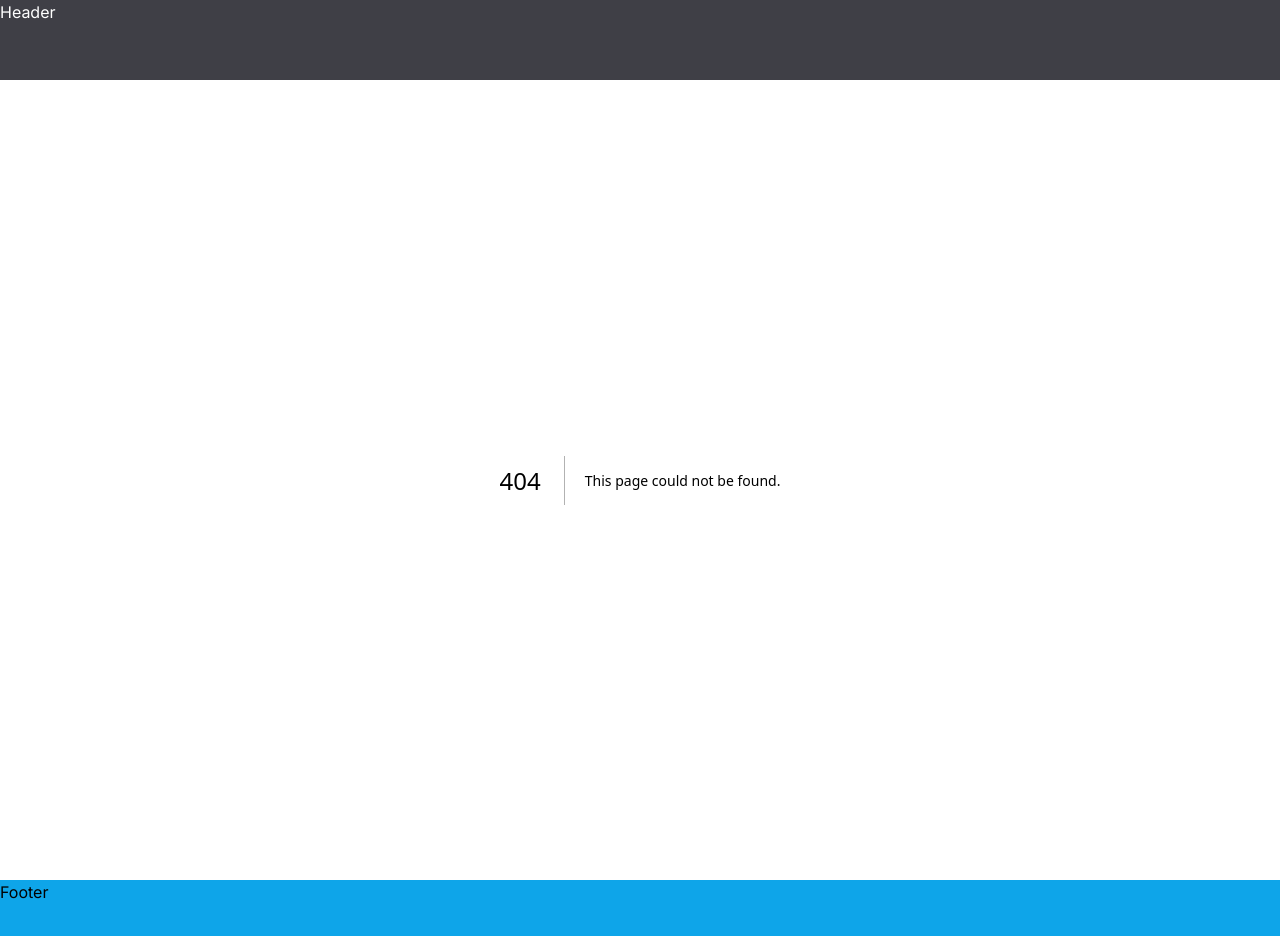
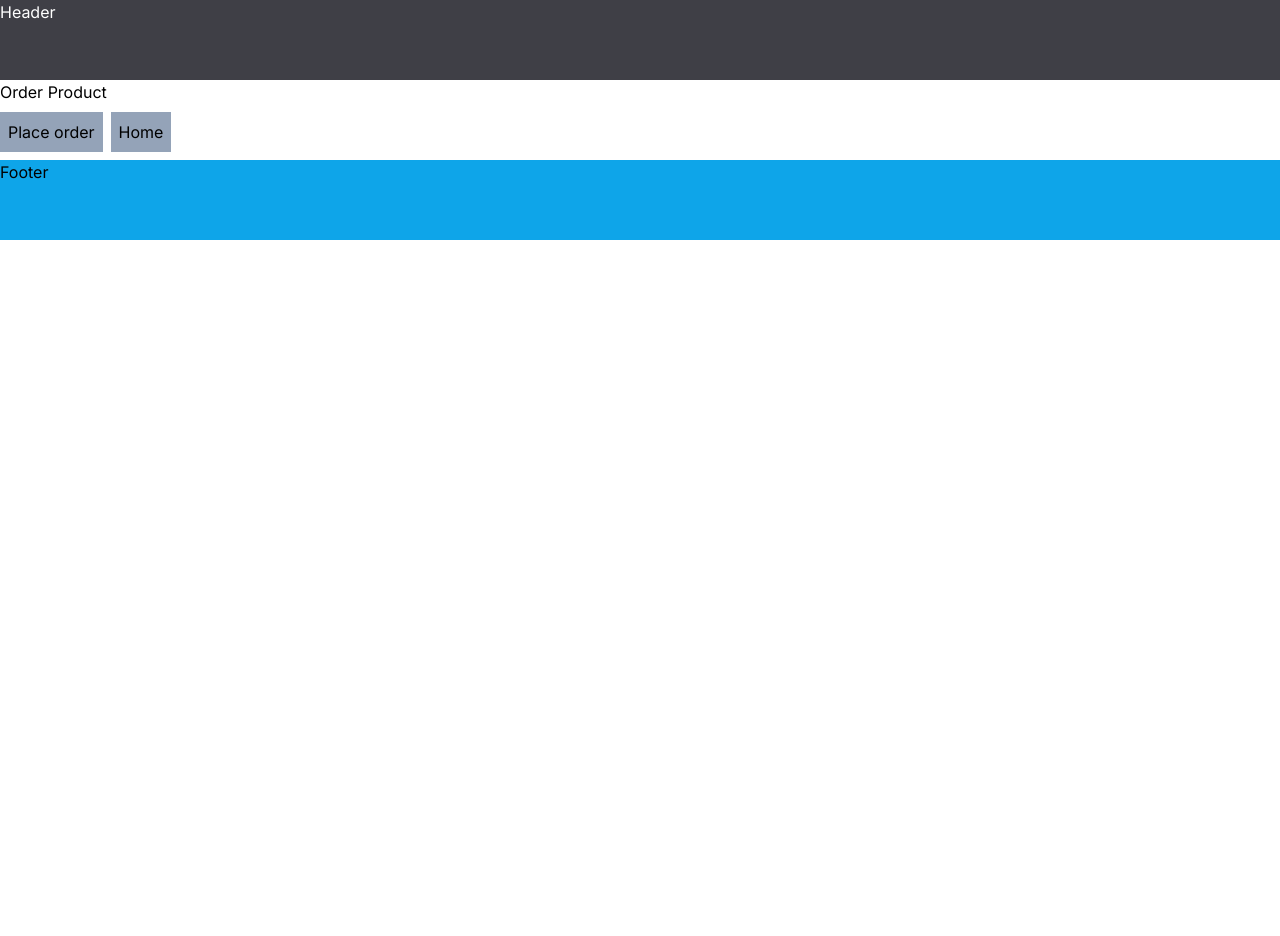
Before and after one commit to junaidsyed-1/L-Next.js, a Next.js app: page /order-product in a window 1280 px wide. Before the commit this address had no page. Shown: the top 936 px of the page. After the commit the page ends 800 px from the top, so only its background shows below. Built offline with nearby package versions, Linux system fonts and the light colour scheme.

Commit message:
using Link and useRouter

```diff
--- /dev/null
+++ b/app/order-product/page.jsx
@@ -0,0 +1,24 @@
+"use client";
+import Link from "next/link";
+import { useRouter } from "next/navigation";
+
+export default function OrderProduct() {
+  const router = useRouter();
+
+  const handleClick = () => {
+    console.log("Placing your order");
+    router.push("/");
+  };
+
+  return (
+    <>
+      <h1>Order Product</h1>
+      <button className="bg-slate-400 p-2 my-2" onClick={handleClick}>
+        Place order
+      </button>
+      <Link href="/">
+        <button className="bg-slate-400 p-2 m-2">Home</button>
+      </Link>
+    </>
+  );
+}
--- a/app/page.jsx
+++ b/app/page.jsx
@@ -8,6 +8,11 @@ export default function Home() {
           Go to server/users
         </button>
       </Link>
+      <Link href="/order-product">
+        <button className="bg-red-700 p-2 m-2 text-white rounded-lg hover:bg-opacity-90 ">
+          Go to product order
+        </button>
+      </Link>
     </>
   );
 }
--- a/app/server/users/page.jsx
+++ b/app/server/users/page.jsx
@@ -6,6 +6,9 @@ const UserPage = async () => {
   return (
     <div>
       <h1>Users (Server Side Rendering)</h1>
+      <Link href="/">
+        <button className="bg-slate-400 p-2 m-2">Home</button>
+      </Link>
       {data.users.map((user) => (
         <Link key={user.id} href={`/server/users/${user.id}`}>
           <li>{user.firstName}</li>
```
